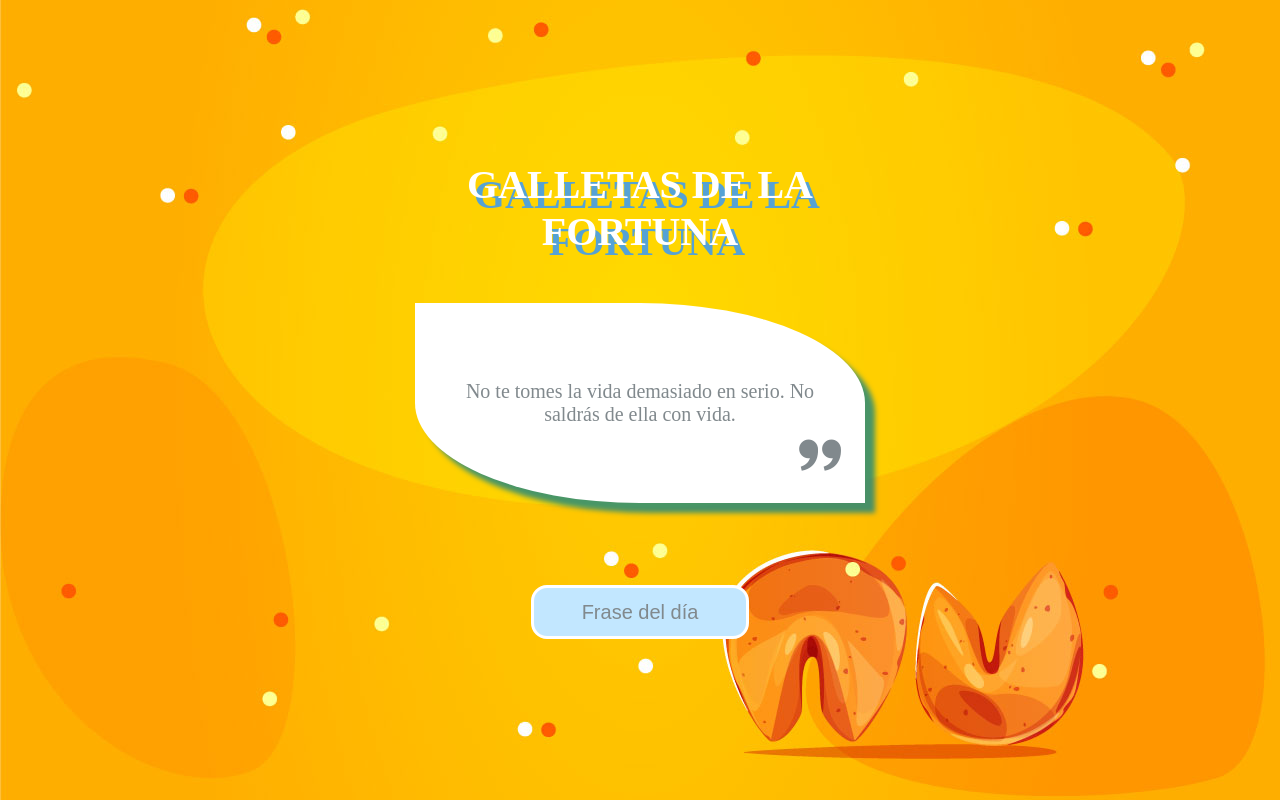
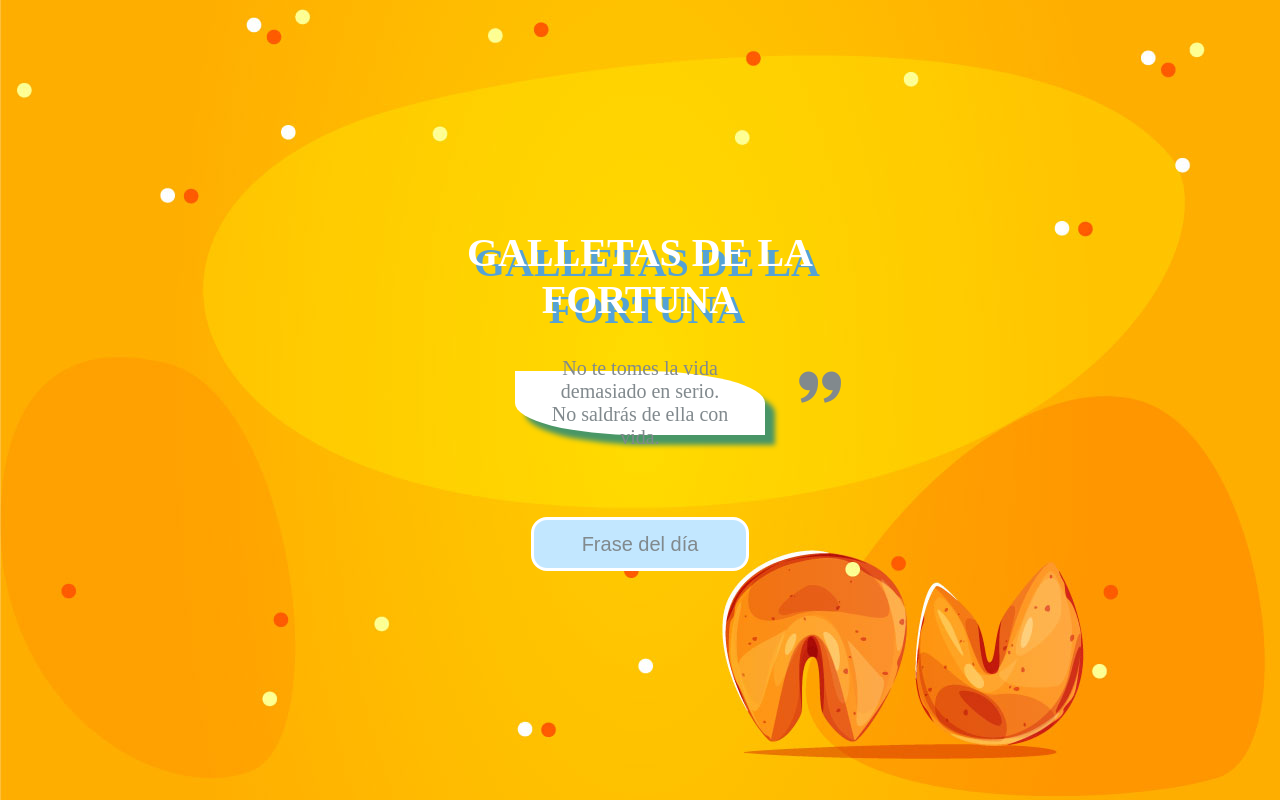
Before and after one commit to cristobalquilimaco/cookies-of-fortune, a React (Vite) app: page / in a window 1280 px wide. Built offline with nearby package versions, Linux system fonts and the light colour scheme.

Commit message:
change min heigth

```diff
--- a/src/App.css
+++ b/src/App.css
@@ -26,10 +26,10 @@
     display: flex;
     align-items: center;
     justify-content: center;
-    max-width: 200px;
+    max-width: 250px;
     max-height: 50px;
-    min-width: 450px;
-    min-height: 200px;
+    min-width: 250px;
+    min-height: 50px;
     padding: 2rem;
     font-size: 20px;
     font-family: 'Lilita One', cursive;
```
